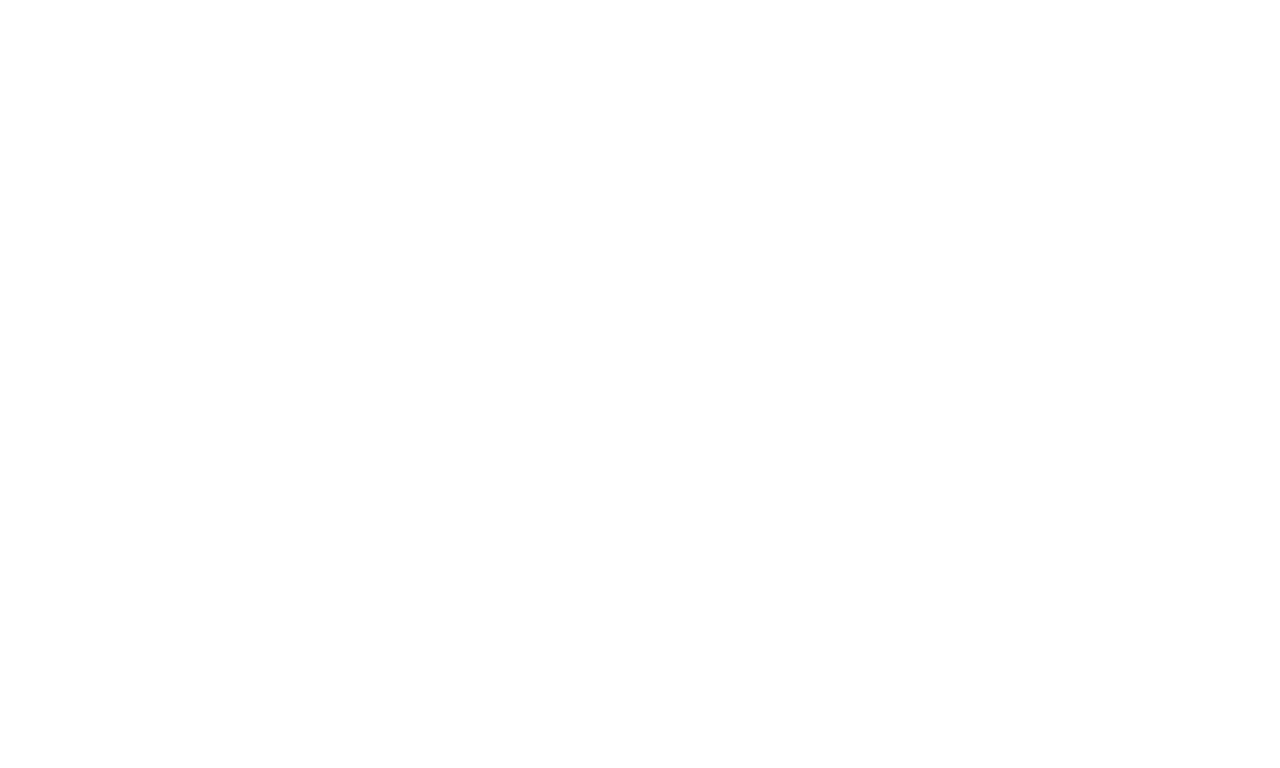
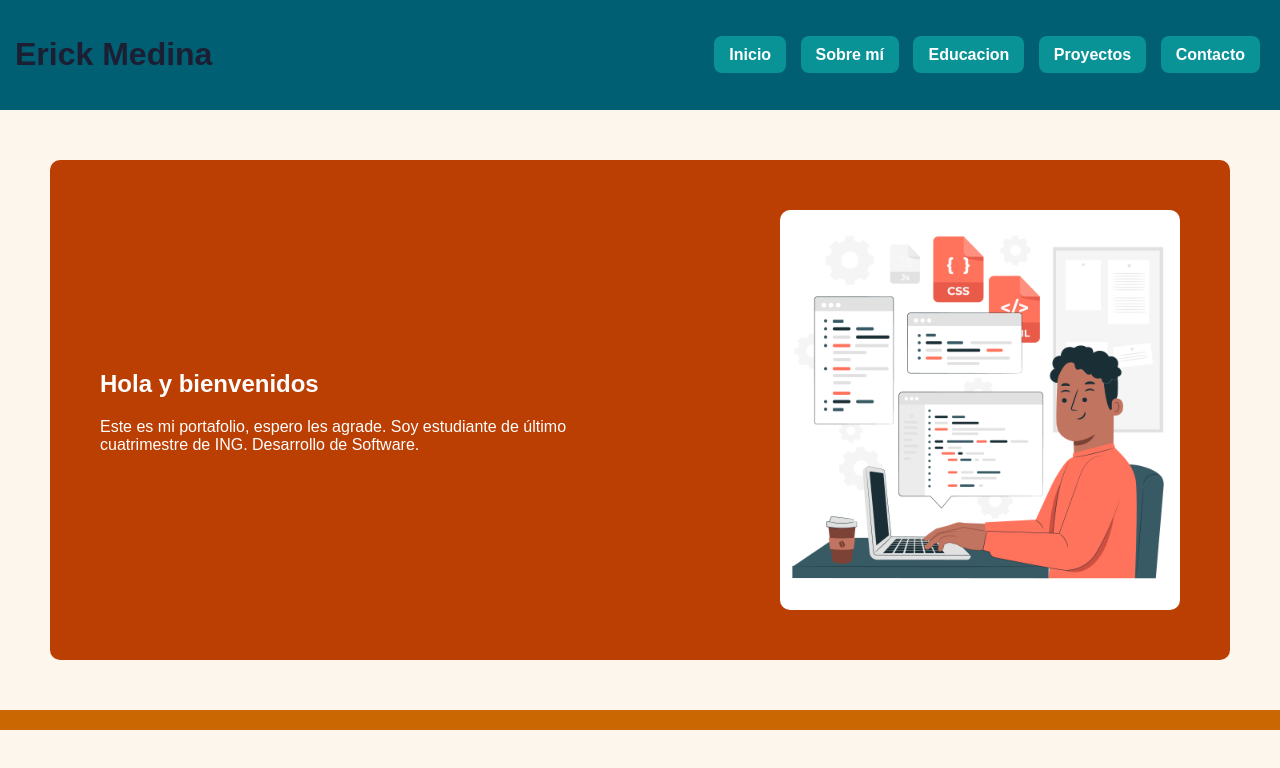
Before and after one commit to FudoAkira22/portafolioErickM, a plain HTML site: page index.html in a window 1280 px wide. Drawn offline with Linux system fonts and the light colour scheme.

Commit message:
Cree el navegador

```diff
--- /dev/null
+++ b/CSS/style.css
@@ -0,0 +1,86 @@
+/* Estilos generales del cuerpo de la página */
+body {
+    background-color: #FDF6EC; /* Fondo claro cálido (crema más neutro) */
+    color: #1C1F33; /* Texto principal: azul oscuro fuerte, da seriedad */
+    font-family: sans-serif; /* Fuente sin serifas para una lectura clara */
+    margin: 0; /* Elimina los márgenes por defecto */
+}
+
+/* Estilos del encabezado */
+header {
+    display: flex; /* Usa flexbox para alinear contenido */
+    background-color: #005F73; /* Azul petróleo masculino y elegante */
+    padding: 15px; /* Espaciado interno para que respire */
+    justify-content: space-between; /* Espacia los elementos al máximo */
+    align-items: center; /* Centra verticalmente los elementos */
+}
+
+/* El nav no necesita display: inline aquí porque se controla con los <li> */
+nav {
+    display: inline; /* Puede omitirse si no afecta nada */
+}
+
+/* Estilo para los elementos de la lista */
+nav li {
+    display: inline; /* Los pone uno al lado del otro */
+    list-style-type: none; /* Quita los puntos de lista */
+}
+
+/* Estilos para los enlaces de navegación */
+nav li a {
+    padding: 10px 15px; /* Espacio interno más cómodo */
+    margin: 5px; /* Espacio entre cada enlace */
+    background-color: #0A9396; /* Verde azulado fuerte, moderno */
+    color: #FFFFFF; /* Texto blanco para mejor contraste */
+    text-decoration: none; /* Quita el subrayado */
+    border-radius: 8px; /* Bordes redondeados */
+    transition: all 0.3s ease; /* Transición suave al hacer hover */
+    font-weight: bold; /* Hace que se vea más firme */
+}
+
+/* Estilo cuando el cursor pasa sobre un enlace */
+nav li a:hover {
+    background-color: #94D2BD; /* Verde menta más vivo para resaltar */
+    color: #001219; /* Azul muy oscuro para contraste con hover */
+    border: 2px solid #EE9B00; /* Naranja quemado, vibrante y masculino */
+}
+
+/*Inicia la seccion de inicio*/
+
+#inicio {
+    background-color: #BB3E03; /* Rojo quemado */
+    color: #FFFFFF; /* Texto blanco */
+    margin: 50px;
+    padding: 50px;
+    border-radius: 10px;
+}
+
+/* Contenedor general con flex para alinear texto e imagen lado a lado */
+#inicio .contenido {
+    display: flex;
+    justify-content: space-between; /* Deja texto a la izquierda, imagen a la derecha */
+    align-items: center; /* Alineación vertical en el mismo nivel */
+    gap: 30px; /* Espacio entre texto e imagen */
+    flex-wrap: wrap; /* Por si el espacio es pequeño, se acomoda bonito */
+}
+
+/* Texto ocupa más espacio */
+#inicio .texto {
+    flex: 1; /* Que el texto crezca según espacio disponible */
+}
+
+/* Imagen fija a la derecha */
+#inicio article img {
+    max-width: 400px;
+    height: auto;
+    border-radius: 10px;
+}
+
+/* Estilo del pie de página */
+footer {
+    background-color: #CA6702; /* Naranja quemado fuerte */
+    padding: 10px; /* Espacio interno */
+    text-align: center; /* Centra el texto */
+    color: #FFFFFF; /* Texto blanco para resaltar */
+    font-weight: bold; /* Que no se vea apagado */
+}
--- a/index.html
+++ b/index.html
@@ -1,10 +1,38 @@
 <html lang="en">
-<head>
-    <meta charset="UTF-8">
-    <meta name="viewport" content="width=device-width, initial-scale=1.0">
+  <head>
+    <meta charset="UTF-8" />
+    <meta name="viewport" content="width=device-width, initial-scale=1.0" />
     <title>Erick</title>
-</head>
-<body>
+    <link rel="stylesheet" href="CSS/style.css" />
+  </head>
+  <body>
+    <header>
+      <h1>Erick Medina</h1>
+      <nav>
+        <ul>
+          <li><a href="#inicio">Inicio</a></li>
+          <li><a href="#yo">Sobre mí</a></li>
+          <li><a href="#educacion">Educacion</a></li>
+          <li><a href="#poryectos">Proyectos</a></li>
+          <li><a href="#contacto">Contacto</a></li>
+        </ul>
+      </nav>
+    </header>
+    <section id="inicio">
+        <div class="contenido">
+          <div class="texto">
+            <h2>Hola y bienvenidos</h2>
+            <p>
+              Este es mi portafolio, espero les agrade. Soy estudiante de último <br>
+              cuatrimestre de ING. Desarrollo de Software. <br>
+            </p>
+          </div>
+          <article>
+            <img src="img/6463428.jpg" alt="Portafolio imagen" height="400" width="400">
+          </article>
+        </div>
+      </section>
 
-</body>
+    <footer></footer>
+  </body>
 </html>
```
Also changed, not shown: CSS/script.js (deleted), JS/script.js (added), JS/style.css (deleted), img/6463428.jpg (added).
